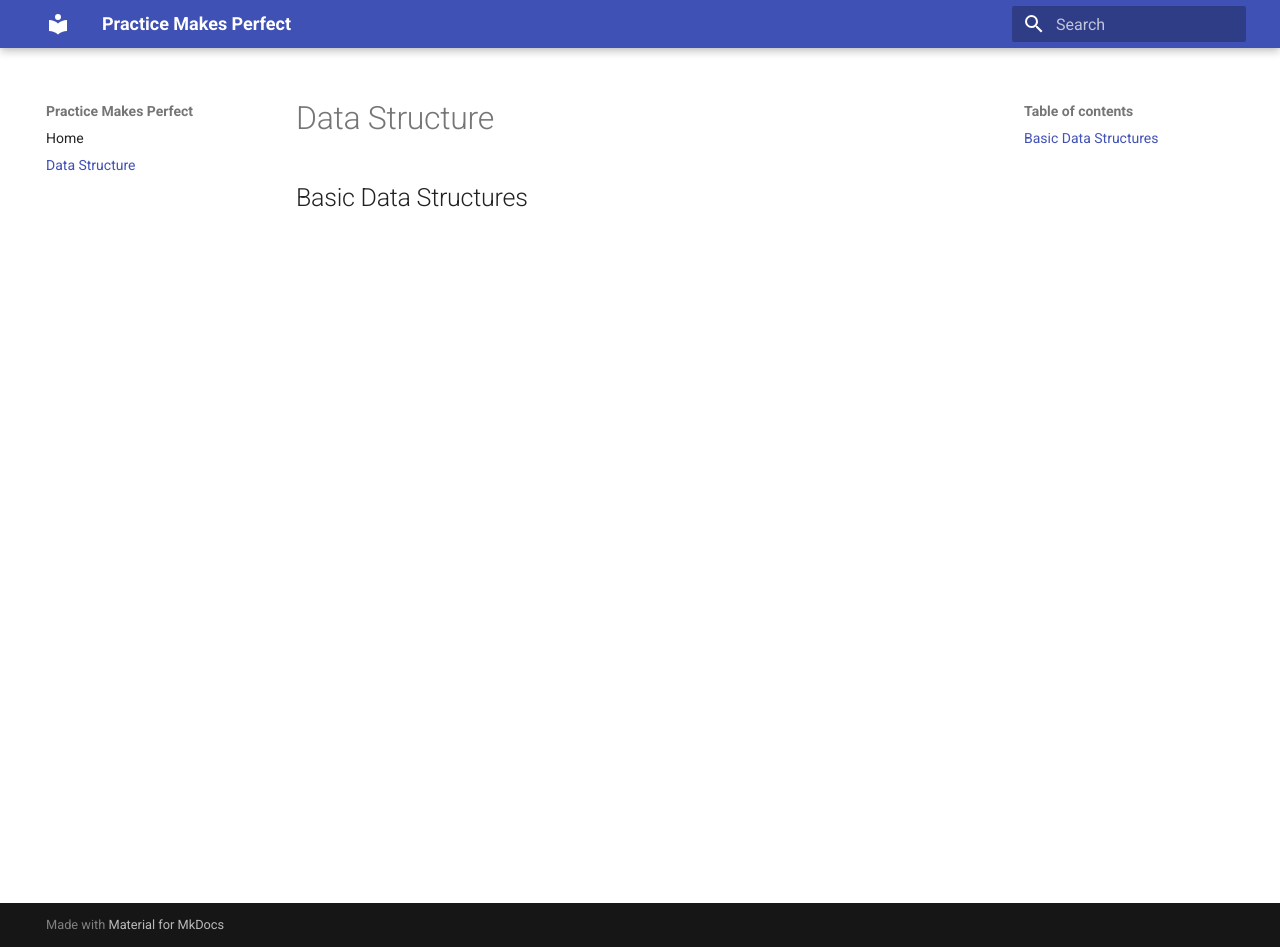
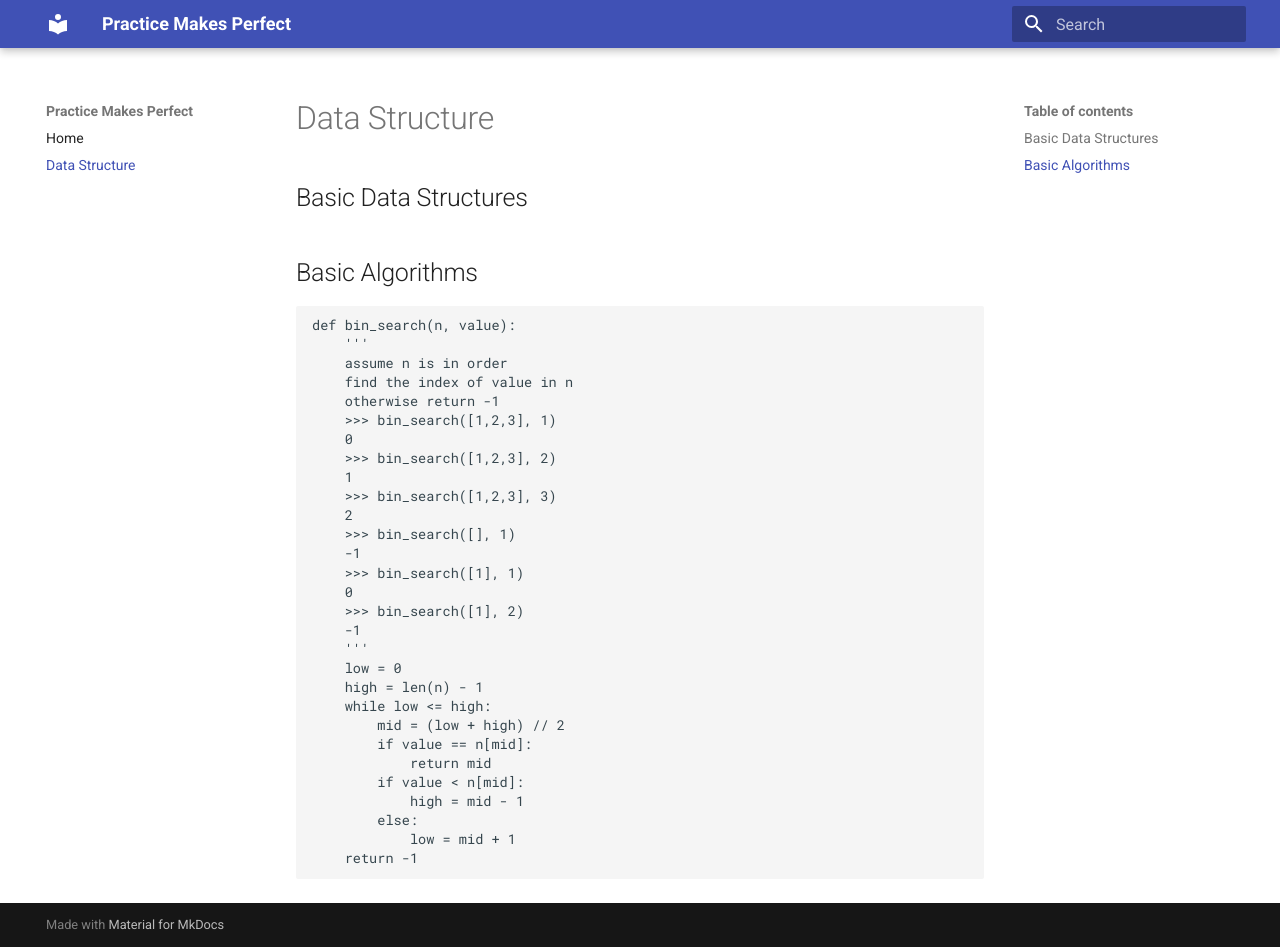
Before and after one commit to eecsmap/practice, an MkDocs documentation site: the page built from docs/data_structure/index.md, in a window 1280 px wide and 947 px high. Built offline with MkDocs 1.6.1 and Material for MkDocs 9.7.7, drawn with Linux system fonts in a browser that asks for light colours.

Commit message:
add binary search

````diff
--- a/docs/data_structure/index.md
+++ b/docs/data_structure/index.md
@@ -1,3 +1,37 @@
 # Data Structure
 
 ## Basic Data Structures
+
+## Basic Algorithms
+
+```
+def bin_search(n, value):
+    '''
+    assume n is in order
+    find the index of value in n
+    otherwise return -1
+    >>> bin_search([1,2,3], 1)
+    0
+    >>> bin_search([1,2,3], 2)
+    1
+    >>> bin_search([1,2,3], 3)
+    2
+    >>> bin_search([], 1)
+    -1
+    >>> bin_search([1], 1)
+    0
+    >>> bin_search([1], 2)
+    -1
+    '''
+    low = 0
+    high = len(n) - 1
+    while low <= high:
+        mid = (low + high) // 2
+        if value == n[mid]:
+            return mid
+        if value < n[mid]:
+            high = mid - 1
+        else:
+            low = mid + 1
+    return -1
+```
````
